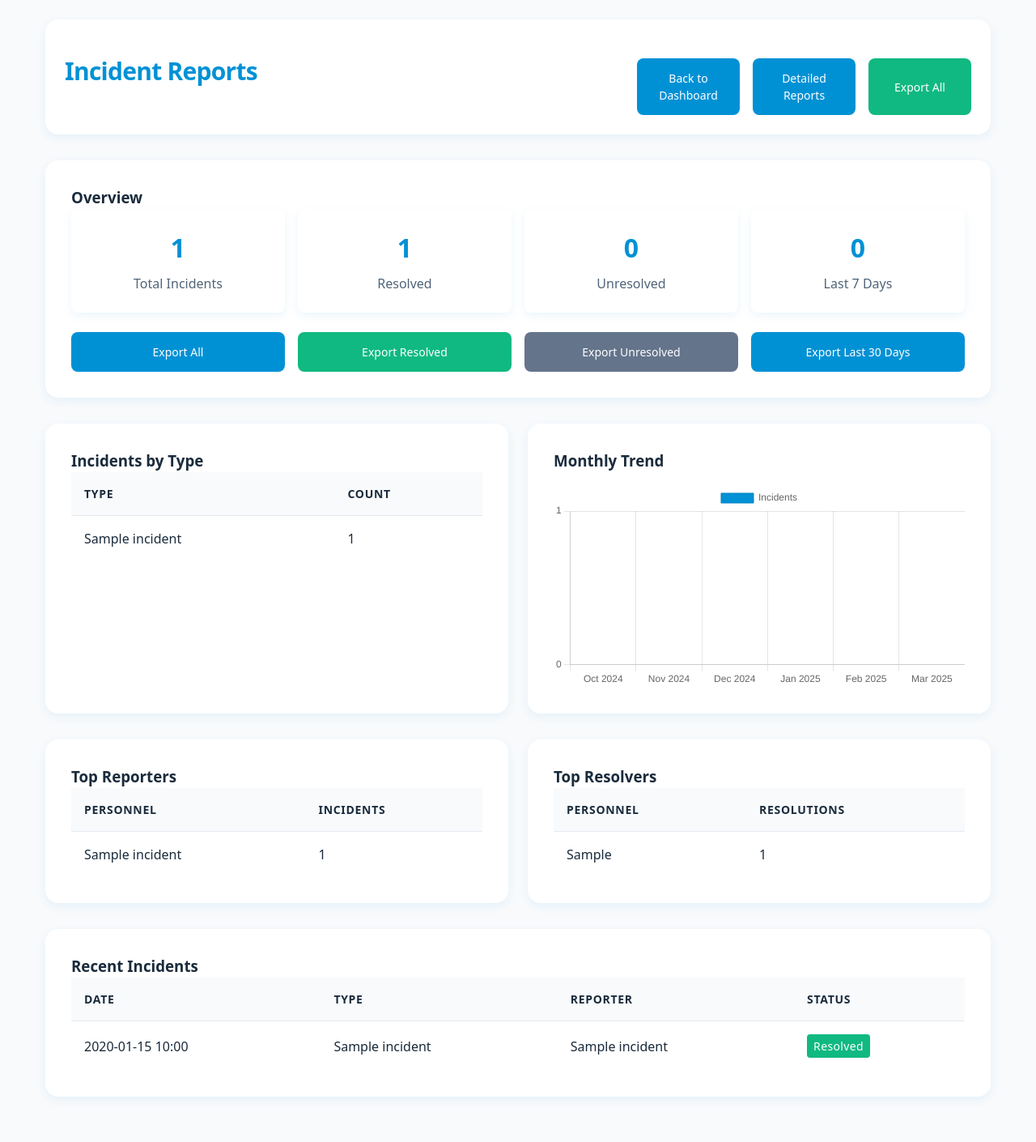
After one commit to Jurgens92/IncidentReport, a Flask app: page /reports in a window 1280 px wide. The commit adds this page. Shown: the whole page at 81% size. Run offline with Flask 3, Linux system fonts and the light colour scheme; a user stored in the database is signed in; tables that the repository leaves empty hold one stand-in row (values such as "Sample post").

Commit message:
#feature - added reporting

```diff
--- a/app/routes.py
+++ b/app/routes.py
@@ -6,7 +6,8 @@ from app.email_utils import send_incident_email, send_resolution_email
 import csv
 from io import StringIO
 from werkzeug.utils import secure_filename
-from datetime import datetime
+from datetime import datetime, timedelta
+from sqlalchemy import func, extract, case, and_
 
 
 @app.route('/', methods=['GET', 'POST'])
@@ -538,3 +539,187 @@ def delete_incident(incident_id):
 
     flash('Incident deleted successfully')
     return redirect(url_for('dashboard'))
+
+# Reporting
+
+@app.route('/reports')
+@login_required
+def reports():
+    if not current_user.is_admin:
+        flash('Admin access required')
+        return redirect(url_for('dashboard'))
+    # Summary statistics
+    total_incidents = Incident.query.count()
+    resolved_incidents = Incident.query.filter(Incident.resolution != None).count()
+    unresolved_incidents = total_incidents - resolved_incidents
+    recent_incidents = Incident.query.filter(
+        Incident.timestamp >= datetime.utcnow() - timedelta(days=7)
+    ).count()
+
+    # Incidents by type
+    type_counts = db.session.query(
+        Incident.type_name,
+        func.count(Incident.id)
+    ).group_by(Incident.type_name).all()
+
+    # Recent incidents
+    recent = Incident.query.order_by(Incident.timestamp.desc()).limit(5).all()
+
+    # Monthly trend (last 6 months)
+    monthly_data = []
+    current_month = datetime.utcnow().month
+    current_year = datetime.utcnow().year
+
+    for i in range(6):
+        month = ((current_month - i - 1) % 12) + 1
+        year = current_year if month <= current_month else current_year - 1
+
+        count = Incident.query.filter(
+            extract('month', Incident.timestamp) == month,
+            extract('year', Incident.timestamp) == year
+        ).count()
+
+        month_name = datetime(year, month, 1).strftime('%b %Y')
+        monthly_data.append({'month': month_name, 'count': count})
+
+    monthly_data.reverse()
+
+    # Get top reporters and resolvers
+    top_reporters = db.session.query(
+        Incident.reporter_name,
+        func.count(Incident.id).label('count')
+    ).group_by(Incident.reporter_name).order_by(func.count(Incident.id).desc()).limit(5).all()
+
+    top_resolvers = db.session.query(
+        Incident.resolved_by,
+        func.count(Incident.id).label('count')
+    ).filter(Incident.resolved_by != None).group_by(Incident.resolved_by).order_by(
+        func.count(Incident.id).desc()
+    ).limit(5).all()
+
+    return render_template('reports.html',
+                          total_incidents=total_incidents,
+                          resolved_incidents=resolved_incidents,
+                          unresolved_incidents=unresolved_incidents,
+                          recent_incidents=recent_incidents,
+                          type_counts=type_counts,
+                          recent=recent,
+                          monthly_data=monthly_data,
+                          top_reporters=top_reporters,
+                          top_resolvers=top_resolvers)
+
+@app.route('/reports/export')
+@login_required
+def export_reports():
+
+    if not current_user.is_admin:
+        flash('Admin access required')
+        return redirect(url_for('dashboard'))
+
+    # Get optional filter from query parameter
+    filter_type = request.args.get('filter', 'all')
+
+    query = Incident.query
+
+    # Apply filters
+    if filter_type == 'unresolved':
+        query = query.filter(Incident.resolution == None)
+    elif filter_type == 'resolved':
+        query = query.filter(Incident.resolution != None)
+    elif filter_type == 'recent':
+        query = query.filter(Incident.timestamp >= datetime.utcnow() - timedelta(days=30))
+
+    incidents = query.order_by(Incident.timestamp.desc()).all()
+
+    # Create CSV in memory
+    si = StringIO()
+    writer = csv.writer(si)
+    writer.writerow([
+        'ID', 'Date/Time', 'Type', 'Reporter', 'Description',
+        'Status', 'Resolved By', 'Resolution Date', 'Resolution'
+    ])
+
+    for incident in incidents:
+        writer.writerow([
+            incident.id,
+            incident.timestamp.strftime('%Y-%m-%d %H:%M'),
+            incident.type_name,
+            incident.reporter_name,
+            incident.description,
+            'Resolved' if incident.resolution else 'Unresolved',
+            incident.resolved_by or '',
+            incident.resolved_timestamp.strftime('%Y-%m-%d %H:%M') if incident.resolved_timestamp else '',
+            incident.resolution or ''
+        ])
+
+    output = make_response(si.getvalue())
+    output.headers["Content-Disposition"] = f"attachment; filename=incidents_{filter_type}.csv"
+    output.headers["Content-type"] = "text/csv"
+    return output
+
+@app.route('/reports/detailed')
+@login_required
+def detailed_reports():
+
+    if not current_user.is_admin:
+        flash('Admin access required')
+        return redirect(url_for('dashboard'))
+
+    # Get filter parameters
+    start_date_str = request.args.get('start_date')
+    end_date_str = request.args.get('end_date')
+    status = request.args.get('status')
+    type_id = request.args.get('type_id')
+
+    # Default date range (last 30 days)
+    end_date = datetime.utcnow()
+    start_date = end_date - timedelta(days=30)
+
+    if start_date_str and end_date_str:
+        start_date = datetime.strptime(start_date_str, '%Y-%m-%d')
+        end_date = datetime.strptime(end_date_str, '%Y-%m-%d') + timedelta(days=1)  # Add a day to make inclusive
+
+    # Build query with filters
+    query = Incident.query.filter(
+        Incident.timestamp >= start_date,
+        Incident.timestamp <= end_date
+    )
+
+    if status == 'resolved':
+        query = query.filter(Incident.resolution != None)
+    elif status == 'unresolved':
+        query = query.filter(Incident.resolution == None)
+
+    if type_id and type_id.isdigit():
+        query = query.filter(Incident.type_id == int(type_id))
+
+    # Get incidents and incident types for filter dropdown
+    incidents = query.order_by(Incident.timestamp.desc()).all()
+    incident_types = IncidentType.query.all()
+
+    # Calculate some statistics for the filtered results
+    stats = {
+        'total': len(incidents),
+        'resolved': sum(1 for i in incidents if i.resolution),
+        'unresolved': sum(1 for i in incidents if not i.resolution),
+        'avg_resolution_hours': 0
+    }
+
+    # Calculate average resolution time
+    resolution_times = []
+    for incident in incidents:
+        if incident.resolution and incident.resolved_timestamp:
+            hours = (incident.resolved_timestamp - incident.timestamp).total_seconds() / 3600
+            resolution_times.append(hours)
+
+    if resolution_times:
+        stats['avg_resolution_hours'] = round(sum(resolution_times) / len(resolution_times), 1)
+
+    return render_template('detailed_reports.html',
+                          incidents=incidents,
+                          incident_types=incident_types,
+                          start_date=start_date,
+                          end_date=end_date - timedelta(days=1),  # Adjust for display
+                          selected_status=status,
+                          selected_type=type_id,
+                          stats=stats)
--- a/app/static/css/style.css
+++ b/app/static/css/style.css
@@ -516,3 +516,63 @@ td form .button.danger {
     background: #059669 !important;  /* Darker green on hover */
     transform: translateY(-1px);
 }
+
+/* Add these to your existing style.css file */
+
+/* Report Statistics Styling */
+.stats-row {
+    display: flex;
+    flex-wrap: wrap;
+    gap: 1rem;
+    margin-bottom: 1.5rem;
+}
+
+.stat-card {
+    flex: 1;
+    min-width: 150px;
+    background-color: var(--surface);
+    border-radius: 0.5rem;
+    padding: 1.5rem;
+    text-align: center;
+    box-shadow: var(--shadow);
+}
+
+.stat-number {
+    font-size: 2rem;
+    font-weight: bold;
+    color: var(--primary-color);
+    margin-bottom: 0.5rem;
+}
+
+.stat-label {
+    color: var(--text-secondary);
+}
+
+.report-sections {
+    display: grid;
+    grid-template-columns: repeat(auto-fit, minmax(300px, 1fr));
+    gap: 1.5rem;
+}
+
+.chart-container {
+    height: 250px;
+    margin-top: 1rem;
+}
+
+/* Report Filter Form */
+.filter-form {
+    display: flex;
+    flex-wrap: wrap;
+    gap: 1rem;
+    align-items: flex-end;
+}
+
+.filter-form .form-group {
+    flex: 1;
+    min-width: 200px;
+}
+
+.filter-form button {
+    height: 42px;
+    margin-bottom: 1.5rem;
+}
--- a/app/templates/dashboard.html
+++ b/app/templates/dashboard.html
@@ -18,6 +18,7 @@
                 <a href="{{ url_for('manage_email_settings') }}" class="button primary">Email Settings</a>
                 <a href="{{ url_for('change_password') }}" class="button primary">Change Password</a>
                 <a href="{{ url_for('login_logs') }}" class="button primary">View Login Logs</a>
+                <a href="{{ url_for('reports') }}" class="button primary">Reports</a>
                 {% endif %}
                 <a href="{{ url_for('report_incident') }}" class="button primary">Report Incident</a>
                 <a href="{{ url_for('logout') }}" class="button danger">Logout</a>
--- /dev/null
+++ b/app/templates/reports.html
@@ -0,0 +1,212 @@
+<!DOCTYPE html>
+<html>
+<head>
+    <title>Reports - Security System</title>
+    <link rel="stylesheet" href="{{ url_for('static', filename='css/style.css') }}">
+</head>
+<body>
+    <div class="container">
+        <div class="header">
+            <h2>Incident Reports</h2>
+            <div class="button-group">
+                <a href="{{ url_for('dashboard') }}" class="button primary">Back to Dashboard</a>
+                <a href="{{ url_for('detailed_reports') }}" class="button primary">Detailed Reports</a>
+                <a href="{{ url_for('export_reports') }}" class="button success">Export All</a>
+            </div>
+        </div>
+
+        <!-- Overview Statistics -->
+        <div class="content-box">
+            <h3>Overview</h3>
+            <div class="stats-row">
+                <div class="stat-card">
+                    <div class="stat-number">{{ total_incidents }}</div>
+                    <div class="stat-label">Total Incidents</div>
+                </div>
+                <div class="stat-card">
+                    <div class="stat-number">{{ resolved_incidents }}</div>
+                    <div class="stat-label">Resolved</div>
+                </div>
+                <div class="stat-card">
+                    <div class="stat-number">{{ unresolved_incidents }}</div>
+                    <div class="stat-label">Unresolved</div>
+                </div>
+                <div class="stat-card">
+                    <div class="stat-number">{{ recent_incidents }}</div>
+                    <div class="stat-label">Last 7 Days</div>
+                </div>
+            </div>
+
+            <div class="button-group">
+                <a href="{{ url_for('export_reports', filter='all') }}" class="button primary">Export All</a>
+                <a href="{{ url_for('export_reports', filter='resolved') }}" class="button success">Export Resolved</a>
+                <a href="{{ url_for('export_reports', filter='unresolved') }}" class="button secondary">Export Unresolved</a>
+                <a href="{{ url_for('export_reports', filter='recent') }}" class="button primary">Export Last 30 Days</a>
+            </div>
+        </div>
+
+        <div class="report-sections">
+            <!-- Incidents by Type -->
+            <div class="content-box">
+                <h3>Incidents by Type</h3>
+                <table>
+                    <thead>
+                        <tr>
+                            <th>Type</th>
+                            <th>Count</th>
+                        </tr>
+                    </thead>
+                    <tbody>
+                        {% for type_name, count in type_counts %}
+                        <tr>
+                            <td>{{ type_name }}</td>
+                            <td>{{ count }}</td>
+                        </tr>
+                        {% endfor %}
+                        {% if not type_counts %}
+                        <tr>
+                            <td colspan="2" style="text-align: center;">No data available</td>
+                        </tr>
+                        {% endif %}
+                    </tbody>
+                </table>
+            </div>
+
+            <!-- Monthly Trend -->
+            <div class="content-box">
+                <h3>Monthly Trend</h3>
+                <div class="chart-container">
+                    <canvas id="monthlyChart"></canvas>
+                </div>
+            </div>
+        </div>
+
+        <div class="report-sections">
+            <!-- Top Reporters -->
+            <div class="content-box">
+                <h3>Top Reporters</h3>
+                <table>
+                    <thead>
+                        <tr>
+                            <th>Personnel</th>
+                            <th>Incidents</th>
+                        </tr>
+                    </thead>
+                    <tbody>
+                        {% for name, count in top_reporters %}
+                        <tr>
+                            <td>{{ name }}</td>
+                            <td>{{ count }}</td>
+                        </tr>
+                        {% endfor %}
+                        {% if not top_reporters %}
+                        <tr>
+                            <td colspan="2" style="text-align: center;">No data available</td>
+                        </tr>
+                        {% endif %}
+                    </tbody>
+                </table>
+            </div>
+
+            <!-- Top Resolvers -->
+            <div class="content-box">
+                <h3>Top Resolvers</h3>
+                <table>
+                    <thead>
+                        <tr>
+                            <th>Personnel</th>
+                            <th>Resolutions</th>
+                        </tr>
+                    </thead>
+                    <tbody>
+                        {% for name, count in top_resolvers %}
+                        <tr>
+                            <td>{{ name }}</td>
+                            <td>{{ count }}</td>
+                        </tr>
+                        {% endfor %}
+                        {% if not top_resolvers %}
+                        <tr>
+                            <td colspan="2" style="text-align: center;">No data available</td>
+                        </tr>
+                        {% endif %}
+                    </tbody>
+                </table>
+            </div>
+        </div>
+
+        <!-- Recent Incidents -->
+        <div class="content-box">
+            <h3>Recent Incidents</h3>
+            <table>
+                <thead>
+                    <tr>
+                        <th>Date</th>
+                        <th>Type</th>
+                        <th>Reporter</th>
+                        <th>Status</th>
+                    </tr>
+                </thead>
+                <tbody>
+                    {% for incident in recent %}
+                    <tr>
+                        <td>{{ incident.timestamp.strftime('%Y-%m-%d %H:%M') }}</td>
+                        <td>{{ incident.type_name }}</td>
+                        <td>{{ incident.reporter_name }}</td>
+                        <td>
+                            <span class="badge {% if incident.resolution %}badge-success{% else %}badge-failure{% endif %}">
+                                {{ 'Resolved' if incident.resolution else 'Unresolved' }}
+                            </span>
+                        </td>
+                    </tr>
+                    {% endfor %}
+                    {% if not recent %}
+                    <tr>
+                        <td colspan="4" style="text-align: center;">No incidents found</td>
+                    </tr>
+                    {% endif %}
+                </tbody>
+            </table>
+        </div>
+    </div>
+
+    <!-- Add Chart.js from CDN -->
+    <script src="https://cdn.jsdelivr.net/npm/chart.js"></script>
+
+    <script>
+        // Monthly trend chart
+        const monthlyData = [
+            {% for item in monthly_data %}
+                { month: '{{ item.month }}', count: {{ item.count }} },
+            {% endfor %}
+        ];
+
+        const ctx = document.getElementById('monthlyChart').getContext('2d');
+        new Chart(ctx, {
+            type: 'bar',
+            data: {
+                labels: monthlyData.map(item => item.month),
+                datasets: [{
+                    label: 'Incidents',
+                    data: monthlyData.map(item => item.count),
+                    backgroundColor: '#0091D5',
+                    borderColor: '#0082C0',
+                    borderWidth: 1
+                }]
+            },
+            options: {
+                responsive: true,
+                maintainAspectRatio: false,
+                scales: {
+                    y: {
+                        beginAtZero: true,
+                        ticks: {
+                            precision: 0
+                        }
+                    }
+                }
+            }
+        });
+    </script>
+</body>
+</html>
```
Also changed, not shown: app/templates/detailed_reports.html (added, +121 -0 lines).
